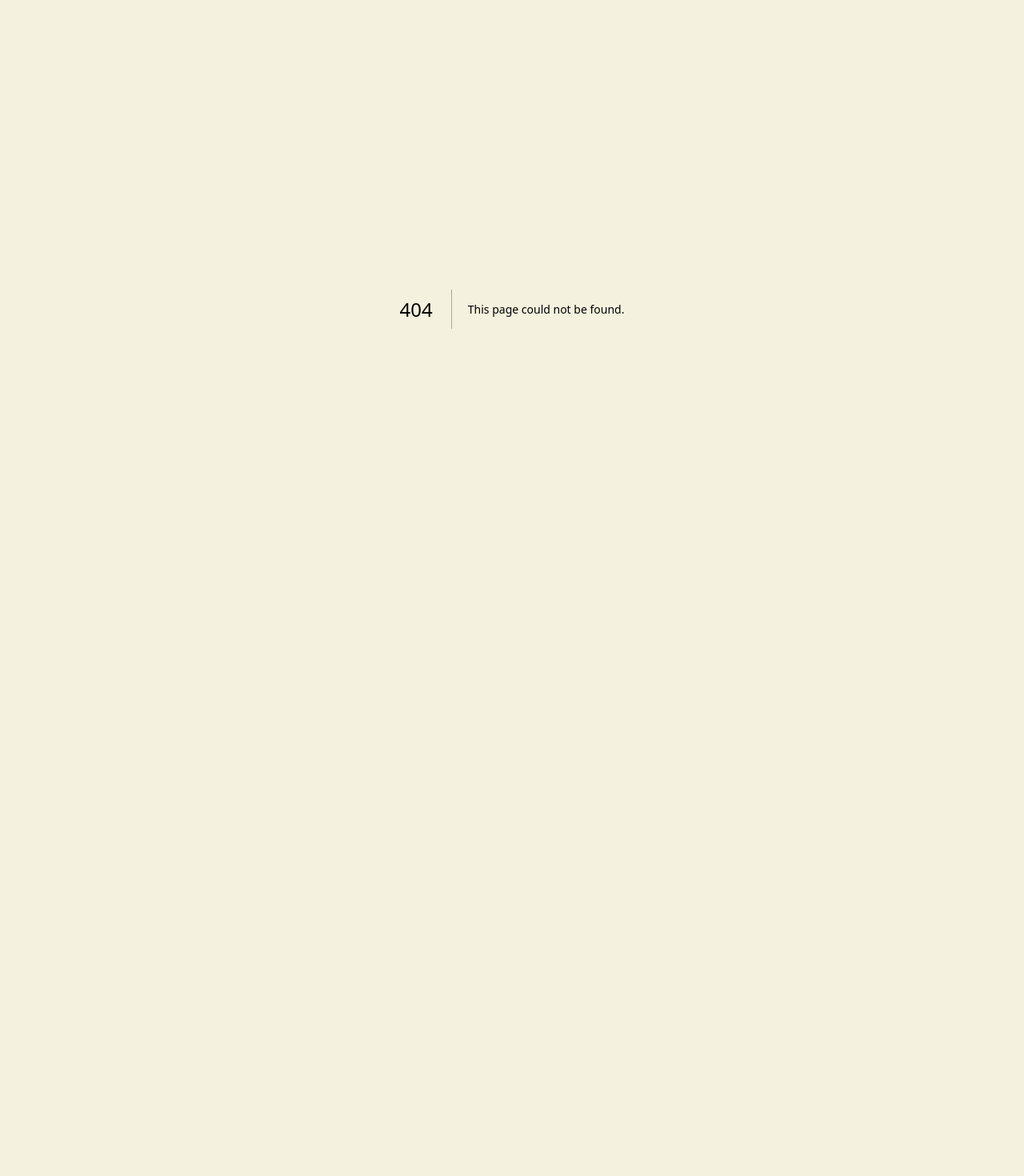
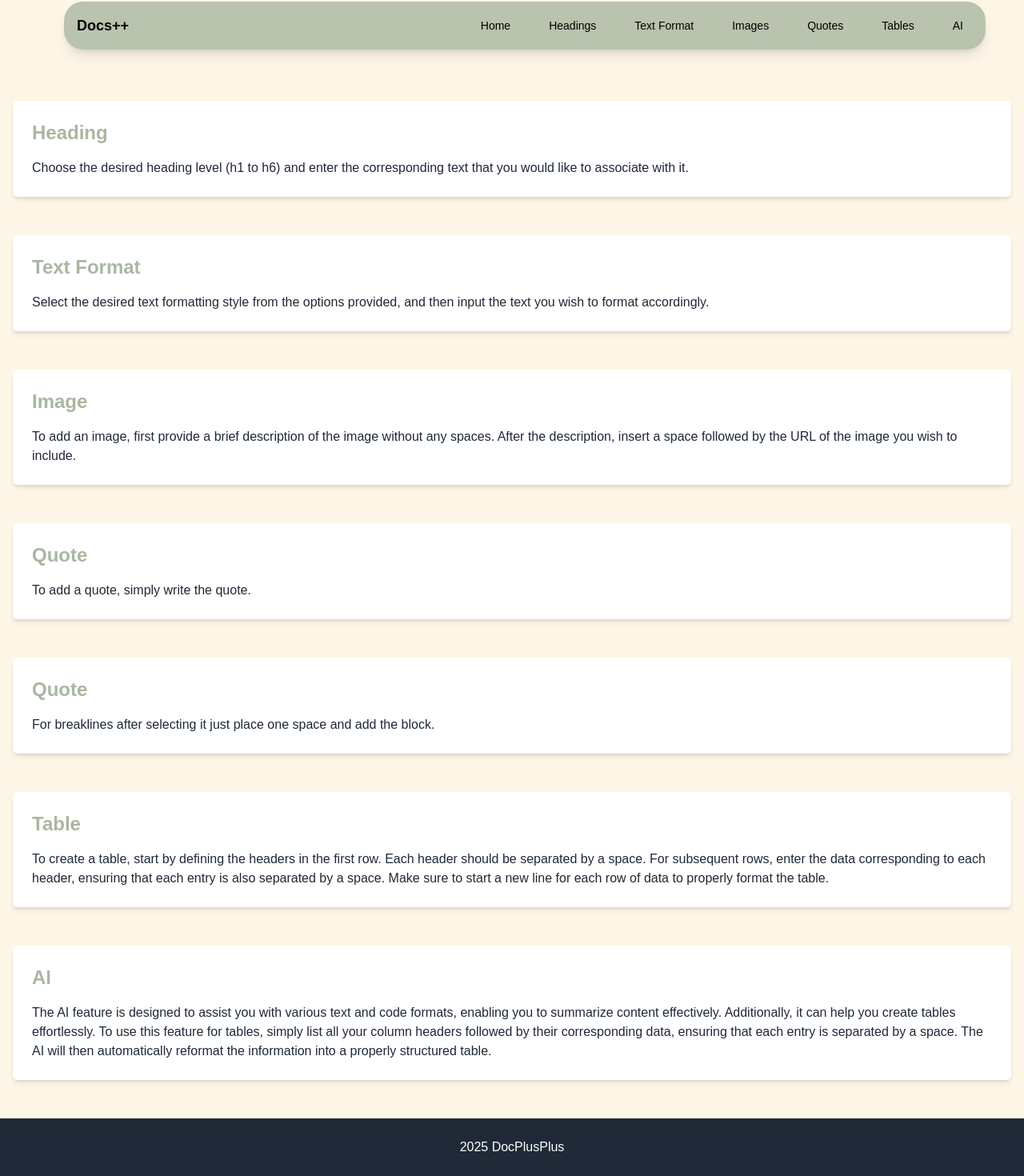
Before and after one commit to joshuacappelli/docsplusplus, a Next.js app: page /documentation in a window 1280 px wide. Before the commit this address had no page. Shown: the part 14-1484 px from the top of the page at 80% size. Before the commit the page ends 800 px from the top, so only its background shows below. Built offline with nearby package versions, Linux system fonts and the light colour scheme.

Commit message:
app completed with documentation, now setting up aws

```diff
--- /dev/null
+++ b/src/app/documentation/page.tsx
@@ -0,0 +1,59 @@
+import React from "react";
+import { Header3 } from "@/components/ui/header";
+
+const DocumentationPage: React.FC = () => {
+    return (
+        <div className="documentation-page min-h-screen bg-[#fdf5e6] text-gray-800">
+        <Header3 />
+
+            {/* Main Content */}
+            <main className="content py-12">
+                <div className="container mx-auto px-4 space-y-12">
+                    <section id="heading" className="bg-white shadow-md p-6 rounded-md">
+                        <h2 className="text-2xl font-semibold text-sageGreen mb-4">Heading</h2>
+                        <p>Choose the desired heading level (h1 to h6) and enter the corresponding text that you would like to associate with it.</p>
+                    </section>
+
+                    <section id="text-format" className="bg-white shadow-md p-6 rounded-md">
+                        <h2 className="text-2xl font-semibold text-sageGreen mb-4">Text Format</h2>
+                        <p>Select the desired text formatting style from the options provided, and then input the text you wish to format accordingly.</p>
+                    </section>
+
+                    <section id="image" className="bg-white shadow-md p-6 rounded-md">
+                        <h2 className="text-2xl font-semibold text-sageGreen mb-4">Image</h2>
+                        <p>To add an image, first provide a brief description of the image without any spaces. After the description, insert a space followed by the URL of the image you wish to include.</p>
+                    </section>
+
+                    <section id="quote" className="bg-white shadow-md p-6 rounded-md">
+                        <h2 className="text-2xl font-semibold text-sageGreen mb-4">Quote</h2>
+                        <p>To add a quote, simply write the quote.</p>
+                    </section>
+
+                    <section id="breakline" className="bg-white shadow-md p-6 rounded-md">
+                        <h2 className="text-2xl font-semibold text-sageGreen mb-4">Quote</h2>
+                        <p>For breaklines after selecting it just place one space and add the block.</p>
+                    </section>
+
+                    <section id="table" className="bg-white shadow-md p-6 rounded-md">
+                        <h2 className="text-2xl font-semibold text-sageGreen mb-4">Table</h2>
+                        <p>To create a table, start by defining the headers in the first row. Each header should be separated by a space. For subsequent rows, enter the data corresponding to each header, ensuring that each entry is also separated by a space. Make sure to start a new line for each row of data to properly format the table.</p>
+                    </section>
+
+                    <section id="AI" className="bg-white shadow-md p-6 rounded-md">
+                        <h2 className="text-2xl font-semibold text-sageGreen mb-4">AI</h2>
+                        <p>The AI feature is designed to assist you with various text and code formats, enabling you to summarize content effectively. Additionally, it can help you create tables effortlessly. To use this feature for tables, simply list all your column headers followed by their corresponding data, ensuring that each entry is separated by a space. The AI will then automatically reformat the information into a properly structured table.</p>
+                    </section>
+                </div>
+            </main>
+
+            {/* Footer Section */}
+            <footer className="bg-gray-800 text-white py-6">
+                <div className="container mx-auto px-4 text-center">
+                    <p>2025 DocPlusPlus</p>
+                </div>
+            </footer>
+        </div>
+    );
+};
+
+export default DocumentationPage;
--- a/src/app/globals.css
+++ b/src/app/globals.css
@@ -1,6 +1,10 @@
 @tailwind base;
 @tailwind components;
 @tailwind utilities;
+
+html {
+  scroll-behavior: smooth;
+}
 
 body {
   font-family: Arial, Helvetica, sans-serif;
--- a/src/app/page.tsx
+++ b/src/app/page.tsx
@@ -41,7 +41,7 @@ export default function Home() {
 
             <a
               className="rounded-full border border-solid border-input bg-background transition-colors flex items-center justify-center hover:bg-accent hover:text-accent-foreground text-sm sm:text-base h-12 px-8"
-              href="/demo"
+              href="/documentation"
             >
               Read the Docs
             </a>
--- a/src/components/ui/header.tsx
+++ b/src/components/ui/header.tsx
@@ -23,7 +23,7 @@ export default function Header1() {
         items: [
           {
             title: "Docs++",
-            href: "/docsplusplus",
+            href: "/documentation",
           },
         ],
       },
@@ -228,5 +228,70 @@ export default function Header1() {
     );
   }
 
+  function Header3 () {
+    const navigationItems = [
+      { title: "Home", href: "/" },
+      { title: "Headings", href: "#heading" },
+      { title: "Text Format", href: "#text-format" },
+      { title: "Images", href: "#image" },
+      { title: "Quotes", href: "#quote" },
+      { title: "Tables", href: "#table" },
+      { title: "AI", href: "#ai" },
+    ];
 
-export { Header1, Header2 };
+    const [isOpen, setIsOpen] = useState(false);
+
+    return (
+      <header className="w-[90%] z-40 relative top-4 left-1/2 transform -translate-x-1/2 bg-sageGreen bg-opacity-80 rounded-3xl shadow-lg mx-4 p-4 mb-8">
+        <div className="container mx-auto flex items-center justify-between">
+          {/* Home Button */}
+          <Link href="/" className="text-lg font-semibold text-black hover:underline">
+            Docs++
+          </Link>
+
+          {/* Navigation Menu */}
+          <nav className="hidden lg:flex gap-6">
+            <ul className="flex items-center gap-6">
+              {navigationItems.map((item) => (
+                <li key={item.title}>
+                  <a
+                    href={item.href}
+                    className="text-black text-sm font-medium px-3 py-2 rounded-full hover:bg-white hover:text-sageGreen transition-colors"
+                  >
+                    {item.title}
+                  </a>
+                </li>
+              ))}
+            </ul>
+          </nav>
+
+          {/* Mobile Menu Toggle */}
+          <button
+            onClick={() => setIsOpen(!isOpen)}
+            className="lg:hidden text-white text-2xl focus:outline-none"
+          >
+            {isOpen ? "✕" : "☰"}
+          </button>
+        </div>
+
+        {/* Mobile Menu */}
+        {isOpen && (
+          <div className="lg:hidden mt-4 bg-white shadow-md rounded-lg p-4 space-y-4">
+            {navigationItems.map((item) => (
+              <div key={item.title}>
+                <a
+                  href={item.href}
+                  className="block text-sageGreen text-sm font-medium py-2 px-4 rounded hover:bg-gray-100 transition-colors"
+                >
+                  {item.title}
+                </a>
+              </div>
+            ))}
+          </div>
+        )}
+      </header>
+    );
+  };
+
+
+export { Header1, Header2, Header3 };
```
